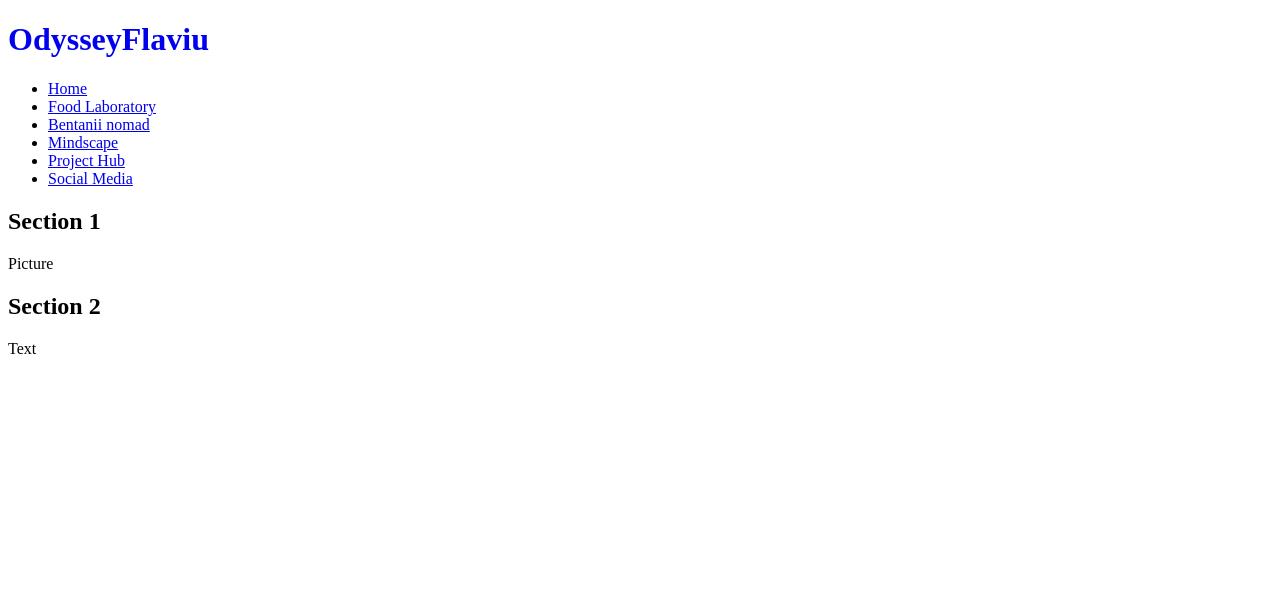
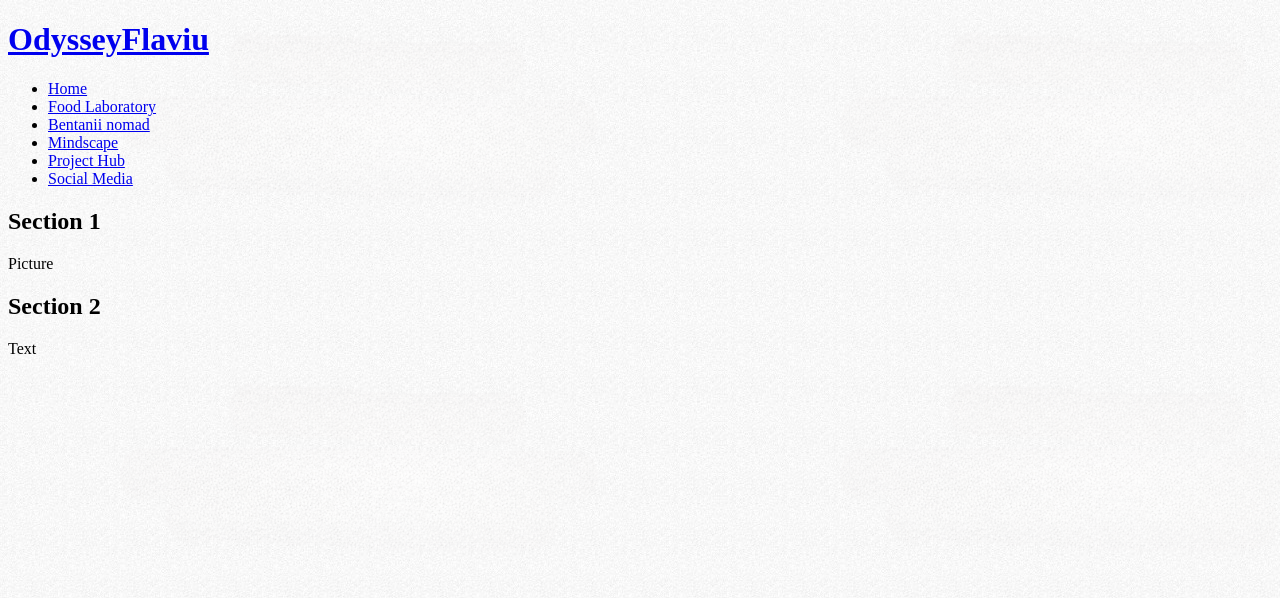
Before and after one commit to FlaviuCristian/flaviubenta.com, a PHP site: page / in a window 1280 px wide. Shown: the top 598 px of the page. Run offline with PHP 8.4, Linux system fonts and the light colour scheme.

Commit message:
background

```diff
--- a/style.css
+++ b/style.css
@@ -1,3 +1,4 @@
-.link-without-underline {
-    text-decoration: none;
-  }
+body {
+  background-image: url('/resources/images/background.png');
+  background-repeat: repeat;
+}
```
Also changed, not shown: resources/images/background.png (added).
